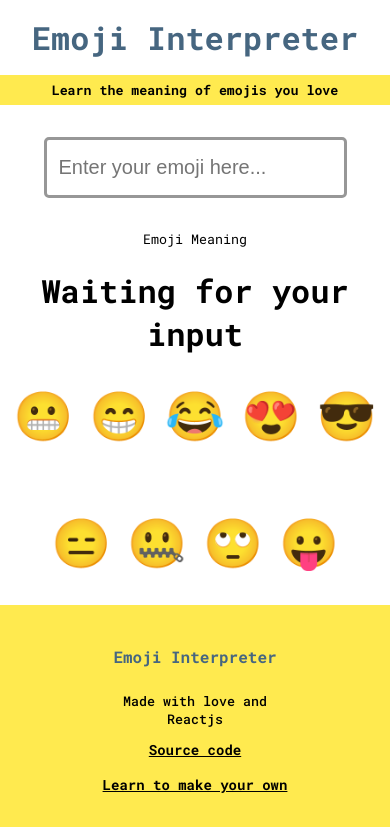
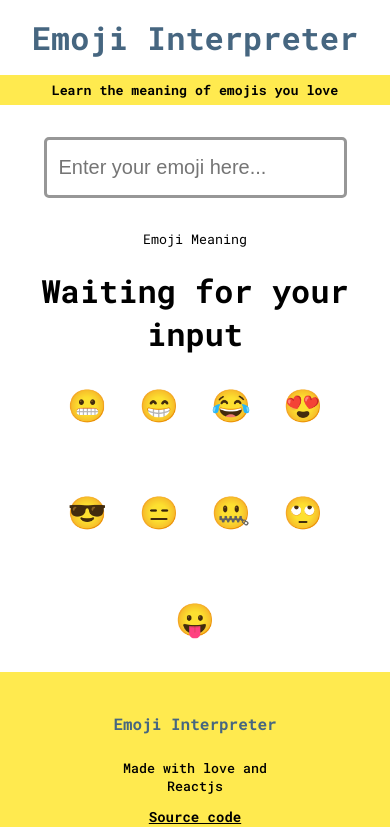
Before and after one commit to FarhanMobashir/emoji-interpreter, a React (Create React App) app: page / in a window 390 px wide. Shown: the top 827 px of the page. Built offline with nearby package versions, Linux system fonts and the light colour scheme.

Commit message:
fixes css

```diff
--- a/src/App.css
+++ b/src/App.css
@@ -85,8 +85,8 @@
 }
 
 .emoji {
-  font-size: var(--font-size-4xl);
-  margin: var(--spacing-07) var(--spacing-03);
+  font-size: var(--font-size-3xl);
+  margin: var(--spacing-07) var(--spacing-05);
   cursor: pointer;
 }
 
@@ -146,6 +146,7 @@
   .emoji-container {
   display: flex;
   justify-content: center;
+  width: 90%;
   flex-wrap: wrap;
 }
 
--- a/src/App.js
+++ b/src/App.js
@@ -30,7 +30,7 @@
     item.target.style.backgroundColor = "red";
     item.target.style.transition = "0.5s";
     item.target.style.borderRadius = "50px";
-    item.target.style.padding = "10px";
+    item.target.style.padding = "5px";
     setTimeout(() =>{
     item.target.style.backgroundColor = "white";
     item.target.style.padding = "0px";
```
